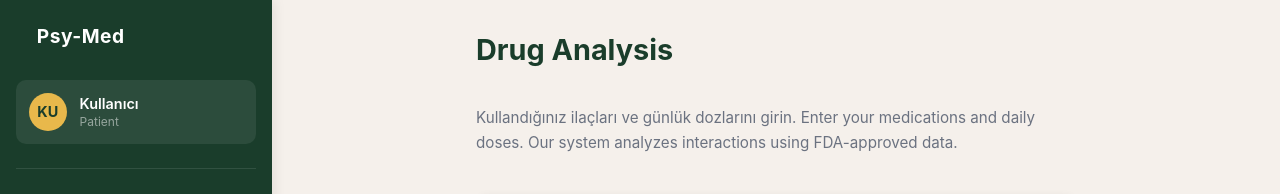
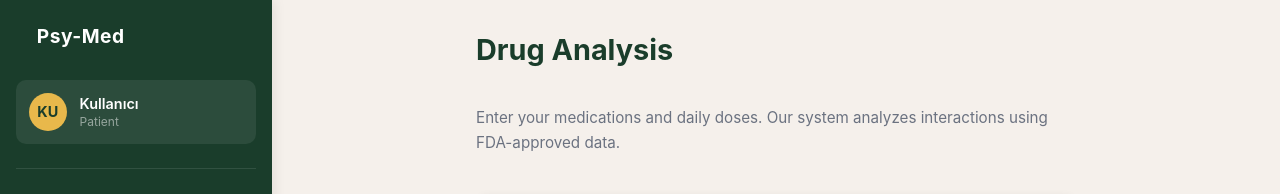
Before and after one commit to muratiren747-dotcom/med-drug-advisor, a React (Create React App) app in the folder frontend/: page /analyze in a window 1280 px wide. Shown: the top 194 px of the page. Built offline with nearby package versions, Linux system fonts and the light colour scheme; no server answers.

Commit message:
Yine bir Türkçe -> İngilizce olayı

```diff
--- a/frontend/src/pages/Analyze.js
+++ b/frontend/src/pages/Analyze.js
@@ -154,7 +154,6 @@ const toggleSymptom = (symptom) => {
       <div style={styles.container}>
         <h2 style={styles.title}>Drug Analysis</h2>
         <p style={styles.subtitle}>
-          Kullandığınız ilaçları ve günlük dozlarını girin.
           Enter your medications and daily doses.
           Our system analyzes interactions using FDA-approved data.
         </p>
```
